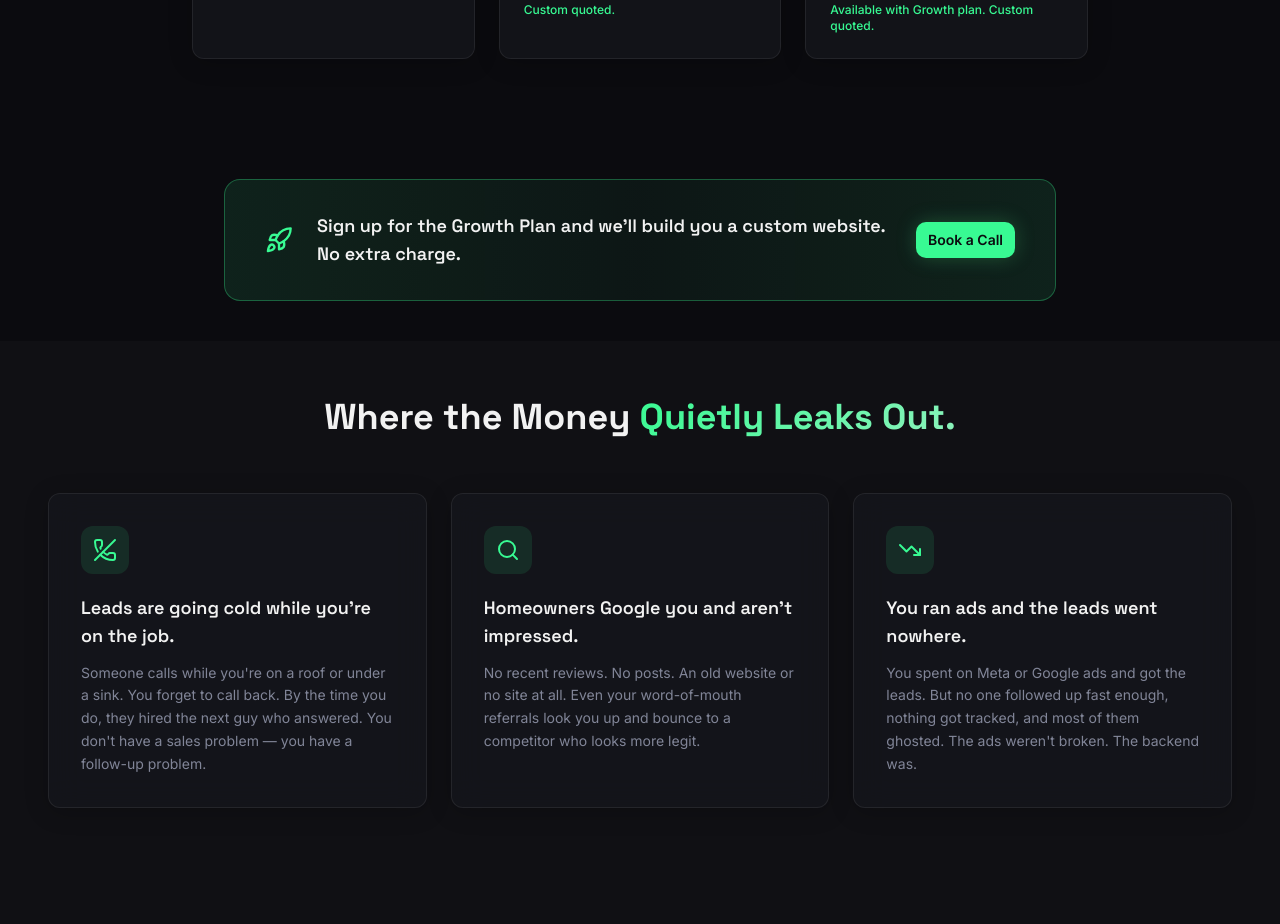
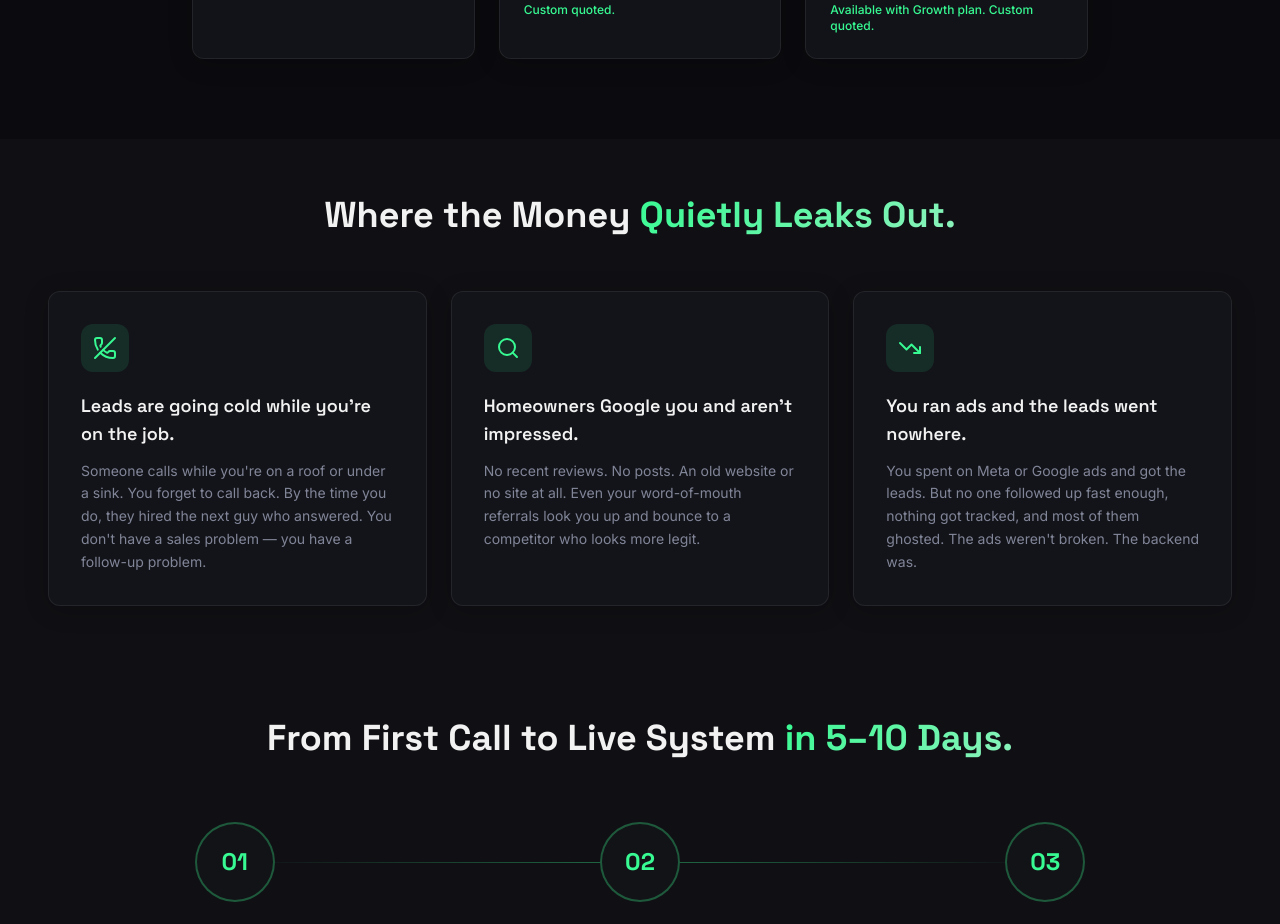
Before and after one commit to jcdammert/scale-mint, a Next.js app: page / in a window 1280 px wide. Shown: the part 2840-3764 px from the top of the page. Built offline with nearby package versions, Linux system fonts and the light colour scheme.

Commit message:
Remove PromoBanner from homepage

```diff
--- a/src/app/page.tsx
+++ b/src/app/page.tsx
@@ -4,7 +4,6 @@ import Navbar from "@/components/Navbar";
 import HeroSection from "@/components/HeroSection";
 import ProblemSection from "@/components/ProblemSection";
 import ServicesSection from "@/components/ServicesSection";
-import PromoBanner from "@/components/PromoBanner";
 import HowItWorksSection from "@/components/HowItWorksSection";
 import TestimonialsSection from "@/components/TestimonialsSection";
 import FAQSection from "@/components/FAQSection";
@@ -57,7 +56,6 @@ export default function Home() {
       <Navbar />
       <HeroSection />
       <ServicesSection />
-      <PromoBanner />
       <ProblemSection />
       <HowItWorksSection />
       <TestimonialsSection />
```
